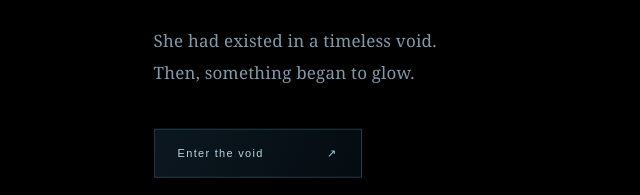
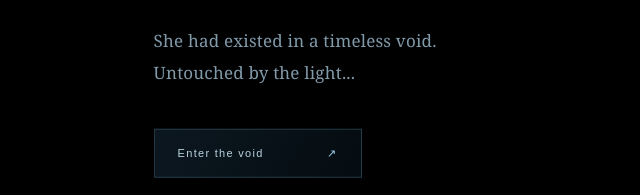
Before and after one commit to AlchemyDynamics/the-birth-of-kali, a website: page index.html in a window 1280 px wide. Shown: the part 454-649 px from the top of the page, 0-640 px from the left. Drawn offline with nearby package versions, Linux system fonts and the light colour scheme.

Commit message:
Revise title screen introduction

```diff
--- a/index.html
+++ b/index.html
@@ -14,7 +14,7 @@
 <main id="intro">
   <div class="eyebrow"><i></i> BEFORE THE FIRST STAR</div>
   <h1><span>The Birth of</span>Kali</h1>
-  <p>She had existed in a timeless void.<br>Then, something began to glow.</p>
+  <p>She had existed in a timeless void.<br>Untouched by the light...</p>
   <button id="begin" class="primary">Enter the void <span>↗</span></button>
   <div class="intro-note">A PLAYABLE PRELUDE TO DREAMWALKERS</div>
 </main>
```
